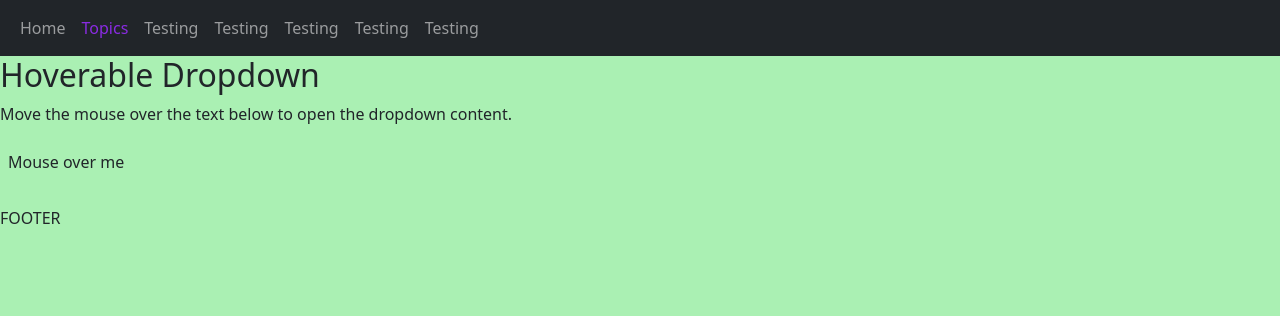
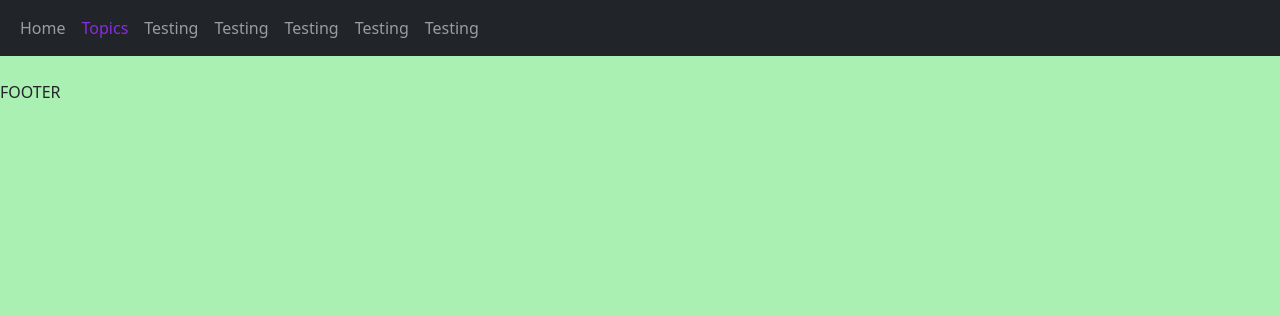
Before and after one commit to ClausHofman/Koodipaja, a Django app: page / in a window 1280 px wide. Shown: the top 316 px of the page. Run offline with Django 4.2, Linux system fonts and the light colour scheme; parts of the project's set-up code (start-up, migrations or seed data) failed here and were passed over; some libraries are stand-ins or nearby versions.

Commit message:
some cleaning

```diff
--- a/koodivarasto/languages/templates/languages/view-language.html
+++ b/koodivarasto/languages/templates/languages/view-language.html
@@ -3,7 +3,7 @@
 {% load static %}
 
 {% block content %}
-<img src="{% static 'languages/django-kuva.png' %}">
+
 <h1>{{object.language_name}}</h1>
 
 <br>
--- a/koodivarasto/templates/main.html
+++ b/koodivarasto/templates/main.html
@@ -38,21 +38,9 @@
             </div>
           </div>
         </nav>
-        <h2>Hoverable Dropdown</h2>
-        <p>Move the mouse over the text below to open the dropdown content.</p>
 
-        <div class="dropdown">
-          <span>Mouse over me</span>
-          <div class="dropdown-content">
-          <a href="#">Hello World!</a>
-          <a href="#">Hello World!</a>
-          <a href="#">Hello World!</a>
-          <a href="#">Hello World!</a>
-          <a href="#">Hello World!</a>
-          </div>
-        </div>
         <br>
-        <br>
+
       {% block content %}
       {% endblock content %}
     <p>FOOTER</p>
```
Also changed, not shown: koodivarasto/templates/main_testing.html (+11 -0 lines).
